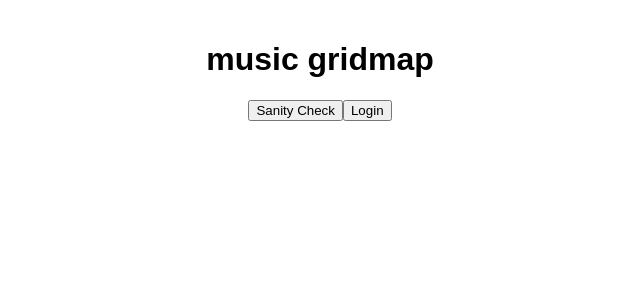
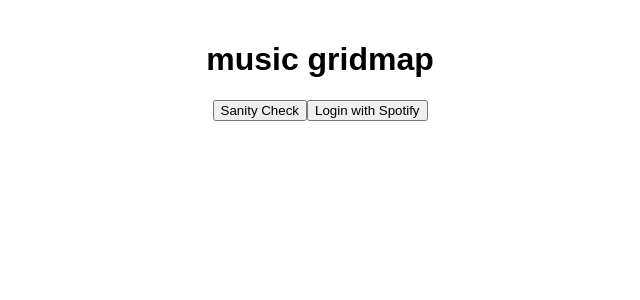
Before and after one commit to Pyro62/playlist-gridmap, a React app in the folder frontend/: page / in a window 1280 px wide. Shown: the top 300 px of the page, without its empty margins (320-960 px from the left). Built offline with nearby package versions, Linux system fonts and the light colour scheme; the HTML template or start-up script is replaced by a standard one.

Commit message:
login status and hopefully error handling

```diff
--- a/frontend/src/App.jsx
+++ b/frontend/src/App.jsx
@@ -3,6 +3,7 @@ import { useState } from 'react'
 function App() {
   const [result, setResult] = useState(null)
   const [loading, setLoading] = useState(false)
+  const [token, setToken] = useState(localStorage.getItem('token'))
 
   const check = async () => {
     setLoading(true)
@@ -16,20 +17,30 @@ function App() {
       setLoading(false)
     }
   }
-  const login = async () => {
-    window.location.href = '/api/auth/login'
+
+  const logout = () => {
+    localStorage.removeItem('token')
+    setToken(null)
   }
 
   return (
     <div style={{ padding: '12px', fontFamily: 'sans-serif', textAlign: 'center' }}>
       <h1>music gridmap</h1>
+
       <button onClick={check} disabled={loading}>
         {loading ? 'Checking...' : 'Sanity Check'}
       </button>
 
-      <button onClick={login} disabled={loading}>
-      {loading ? 'Loading': 'Login'}
-      </button>
+      {token ? (
+        <>
+          <p style={{ color: 'green' }}>Logged in</p>
+          <button onClick={logout}>Logout</button>
+        </>
+      ) : (
+        <button onClick={() => window.location.href = '/api/auth/login'}>
+          Login with Spotify
+        </button>
+      )}
 
       {result && (
         <p style={{ marginTop: '20px', color: result.success ? 'green' : 'red' }}>
```
Also changed, not shown: frontend/vercel.json.
